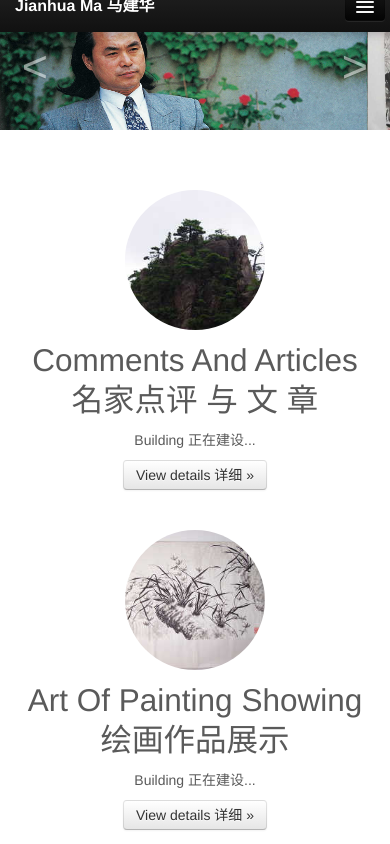
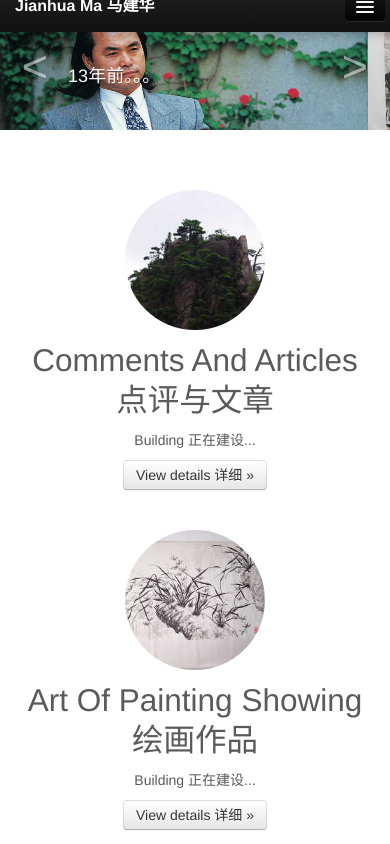
Before and after one commit to maxiaoyuzdz/majianhua-new.com, a plain HTML site: page index.html in a window 390 px wide. Shown: the top 844 px of the page. Drawn offline with Linux system fonts and the light colour scheme.

Commit message:
添加了手机上的走马灯文字显示，完善了一点

```diff
--- a/assets/css/standardstyle.css
+++ b/assets/css/standardstyle.css
@@ -195,22 +195,37 @@ body {
     .carousel img {
         height: 300px;
     }
-    /*.carousel-caption {
+    /*==========================*/
+    .carousel-caption {
         width: 65%;
-        padding: 0 70px;
-        margin-top: 100px;
+        padding: 0 90px;
+        margin-top: 70px;
     }
 
-    hidden element on small screen */
+    .carousel-caption h1,
+    .carousel-caption .lead {
+        margin: 0;
+        line-height: 0.75;
+        color: #fff;
+        text-shadow: 0 0.5px 0.5px rgba(0,0,0,.4);
+    }
+    .carousel-caption h1 {
+        font-size: 16px;
+    }
+    .carousel-caption .lead {
+        font-size: 2px;
+    }
+    /*==========================*/
+
+    /* hidden element on small screen */
+    /*
     .carousel-caption {
-        display:block;/*统一转化为块级元素*/
+        display:block;
         overflow: hidden;
         width: 0;
         height: 0;
-    }
-    .carousel-caption h1 {
-        font-size: 30px;
-    }
+    }*/
+
     .carousel-caption .lead,
     .carousel-caption .btn {
         font-size: 18px;
--- a/index.html
+++ b/index.html
@@ -107,14 +107,14 @@
     <div class="row">
         <div class="span4">
             <img class="img-circle" src="assets/img/artist/141.jpg">
-            <h2>Comments And Articles 名家点评 与 文  章</h2>
+            <h2>Comments And Articles 点评与文章</h2>
             <p>Building 正在建设...</p>
             <p><a class="btn" href="#">View details 详细 &raquo;</a></p>
         </div>
 
         <div class="span4">
             <img class="img-circle" src="assets/img/artist/142.jpg">
-            <h2>Art Of Painting Showing 绘画作品展示</h2>
+            <h2>Art Of Painting Showing 绘画作品</h2>
             <p>Building 正在建设...</p>
             <p><a class="btn" href="#">View details 详细 &raquo;</a></p>
         </div>
```
